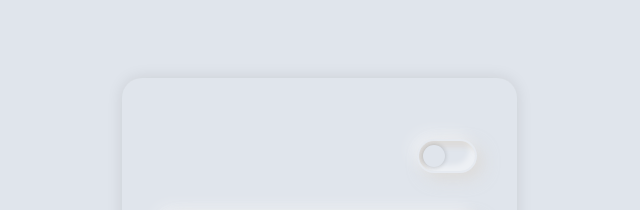
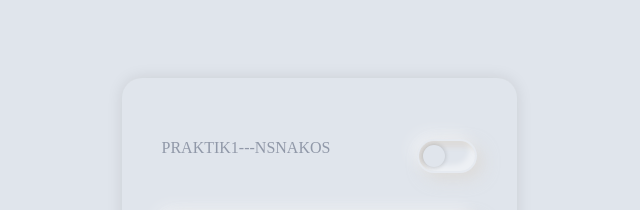
Before and after one commit to nsnakosgit/praktik, a plain HTML site: page praktik1/index.html in a window 1280 px wide. Shown: the top 210 px of the page, without its empty margins (329-969 px from the left). Drawn offline with Linux system fonts and the light colour scheme; a web font is replaced by a local one.

Commit message:
Update index.html

```diff
--- a/praktik1/index.html
+++ b/praktik1/index.html
@@ -9,7 +9,7 @@
 <body>
     <script src="app.js"></script>
     <div class='calculator' id='calc'>
-        <div class='toggle'>
+        <div class='toggle'> PRAKTIK1---NSNAKOS
           <div class='theme-switch-wrapper'>
             <label class='theme-switch' for='checkbox'>
               <input id='checkbox' type='checkbox'>
```
